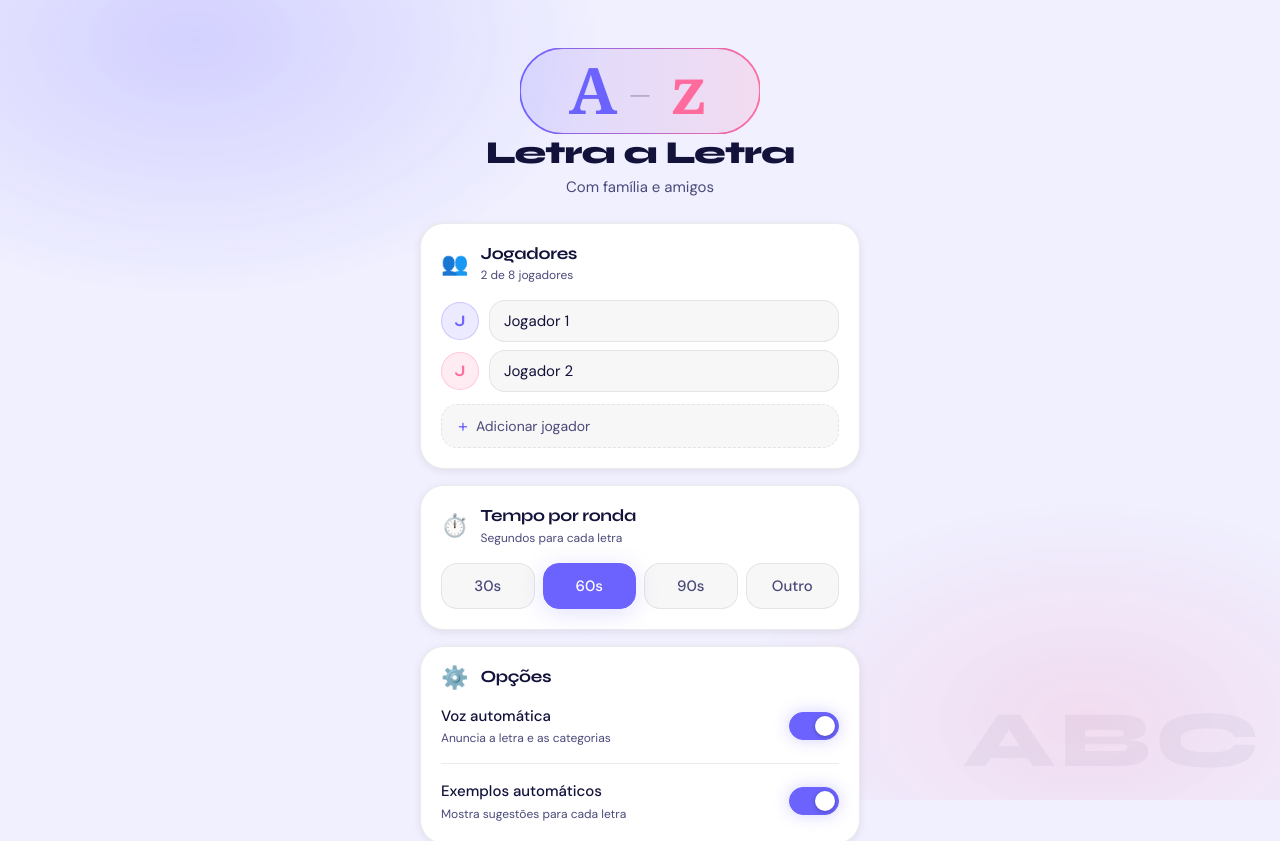
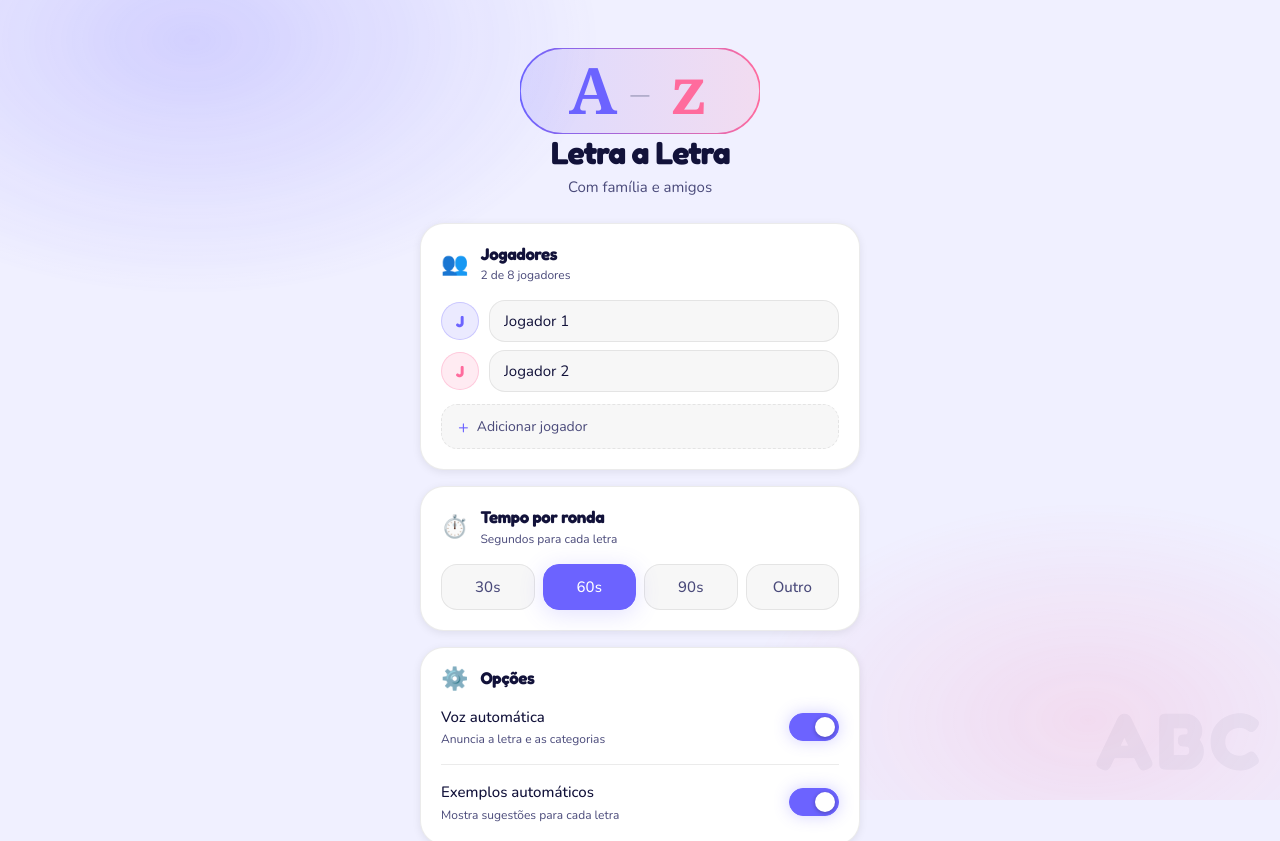
Before and after one commit to prankw4rrior-cmd/jogo-dos-paises, a React (Vite) app: page / in a window 1280 px wide. Shown: the top 841 px of the page. Built offline with nearby package versions, Linux system fonts and the light colour scheme.

Commit message:
fontes Fredoka + Nunito

```diff
--- a/index.html
+++ b/index.html
@@ -11,7 +11,7 @@
     <link rel="preconnect" href="https://fonts.googleapis.com" />
     <link rel="preconnect" href="https://fonts.gstatic.com" crossorigin />
     <link
-      href="https://fonts.googleapis.com/css2?family=Syne:wght@400;500;600;700;800&family=DM+Sans:ital,opsz,wght@0,9..40,300;0,9..40,400;0,9..40,500;1,9..40,300&display=swap"
+      href="https://fonts.googleapis.com/css2?family=Fredoka:wght@400;500;600;700&family=Nunito:ital,wght@0,400;0,500;0,600;0,700;0,800;1,400&display=swap"
       rel="stylesheet"
     />
     <title>Letra a Letra</title>
--- a/src/index.css
+++ b/src/index.css
@@ -42,8 +42,8 @@
   --shadow-lg: 0 8px 40px rgba(0, 0, 0, 0.5);
   --shadow-accent: 0 4px 24px rgba(108, 99, 255, 0.25);
 
-  --font-display: 'Syne', sans-serif;
-  --font-body: 'DM Sans', sans-serif;
+  --font-display: 'Fredoka', sans-serif;
+  --font-body: 'Nunito', sans-serif;
 
   --transition: 200ms cubic-bezier(0.4, 0, 0.2, 1);
   --transition-slow: 400ms cubic-bezier(0.4, 0, 0.2, 1);
```
